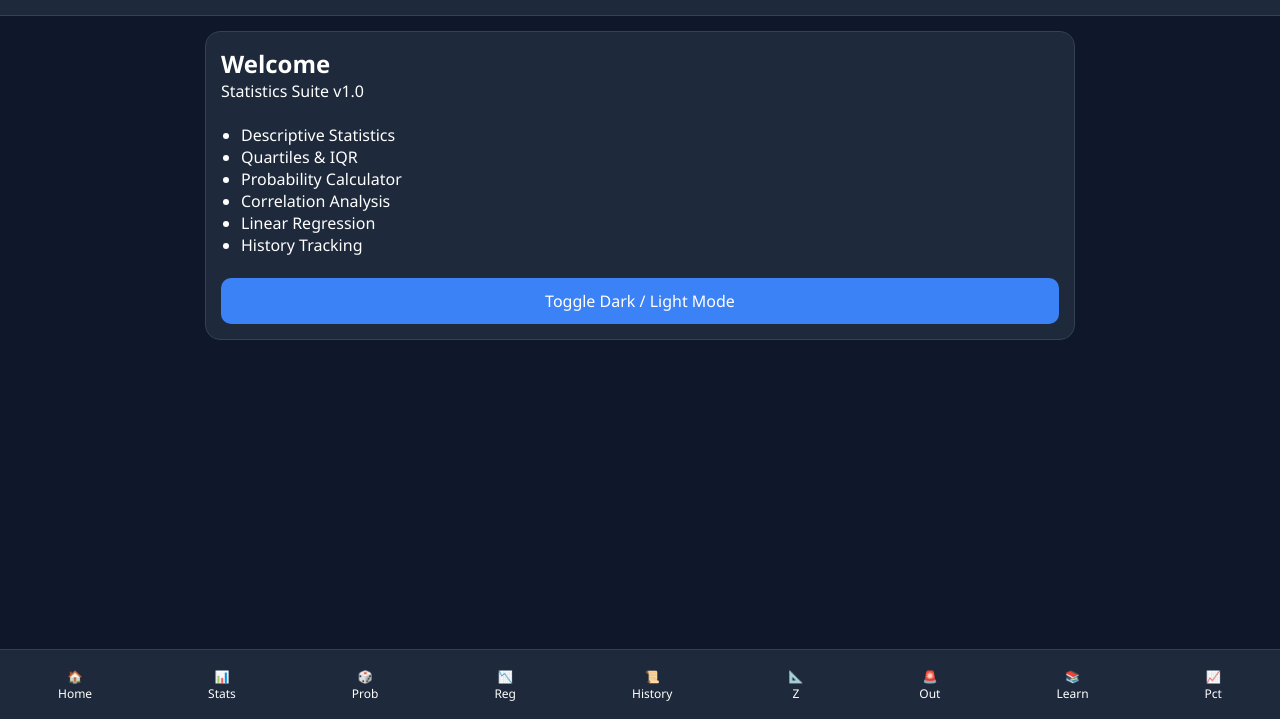
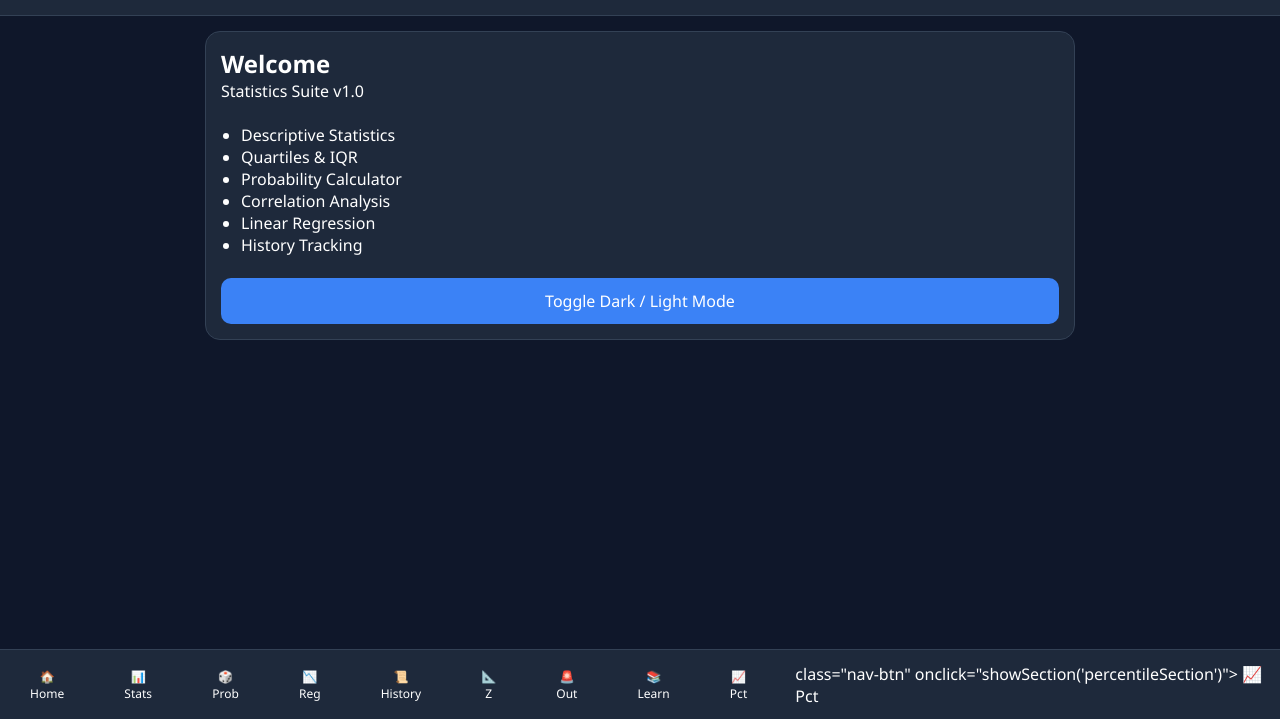
Before and after one commit to brownzkl19-max/Statistics-Suite-, a plain HTML site: page index.html in a window 1280 px wide. Shown: the part 81-800 px from the top of the page. Drawn offline with Linux system fonts and the light colour scheme.

Commit message:
Update index.html

```diff
--- a/index.html
+++ b/index.html
@@ -534,20 +534,20 @@ onclick="showSection('zscoreSection')">
 <button
 class="nav-btn"
 onclick="showSection('outlierSection')">
-
 🚨<br>Out
+</button>
 
 <button
 class="nav-btn"
 onclick="showSection('learnSection')">
-
 📚<br>Learn
-
-</button>
-
 </button>
 
 <button
+class="nav-btn"
+onclick="showSection('percentileSection')">
+📈<br>Pct
+</button>
 class="nav-btn"
 onclick="showSection('percentileSection')">
 
```
